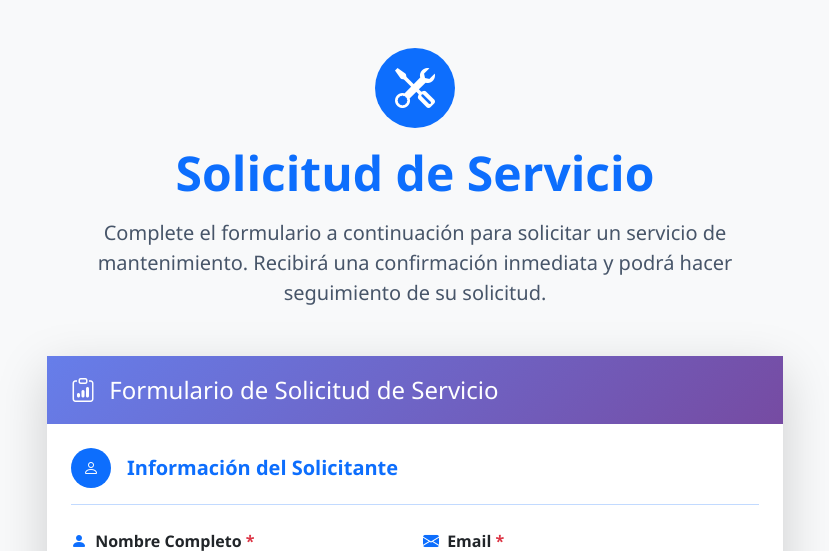
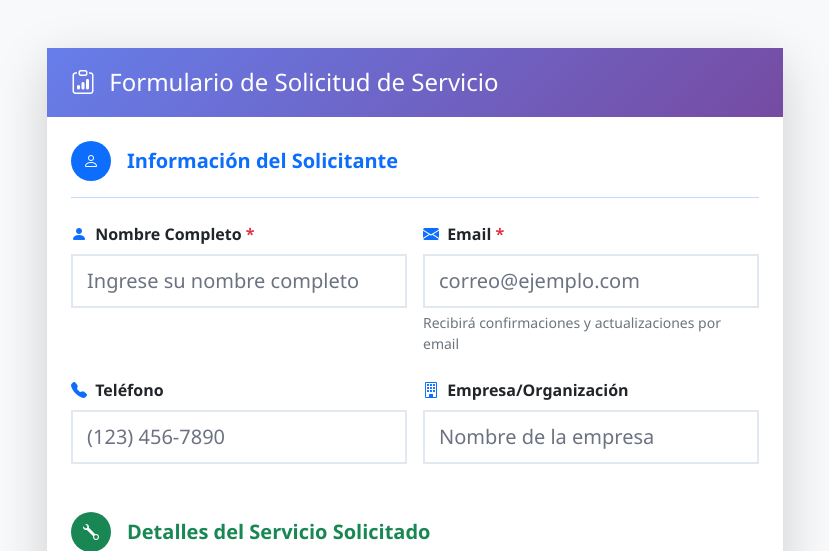
Before and after one commit to canaleta14-ai/gmao-python, a Flask app: page /solicitudes/ in a window 1280 px wide. Shown: the part 62-613 px from the top of the page, without its empty margins (225-1054 px from the left). Run offline with Flask 3, Linux system fonts and the light colour scheme.

Commit message:
ui: Quitar encabezado del formulario de nueva solicitud
- Remover icono circular con herramienta
- Remover título 'Solicitud de Servicio'
- Remover descripción del formulario
- Mantener solo el card del formulario

```diff
--- a/app/templates/solicitudes/nueva_solicitud.html
+++ b/app/templates/solicitudes/nueva_solicitud.html
@@ -5,19 +5,6 @@
 {% block content %}
 <div class="row justify-content-center">
     <div class="col-lg-10 col-xl-8">
-        <!-- Header de la página -->
-        <div class="text-center mb-5">
-            <div class="d-inline-flex align-items-center justify-content-center rounded-circle bg-primary text-white mb-3"
-                 style="width: 80px; height: 80px;">
-                <i class="bi bi-tools fs-1"></i>
-            </div>
-            <h1 class="display-5 fw-bold text-primary mb-3">Solicitud de Servicio</h1>
-            <p class="lead text-muted mb-4">
-                Complete el formulario a continuación para solicitar un servicio de mantenimiento.
-                Recibirá una confirmación inmediata y podrá hacer seguimiento de su solicitud.
-            </p>
-        </div>
-
         <!-- Card del formulario -->
         <div class="card shadow-lg border-0">
             <div class="card-header" style="background: linear-gradient(135deg, #2c3e50 0%, #34495e 100%); color: white;">
```
